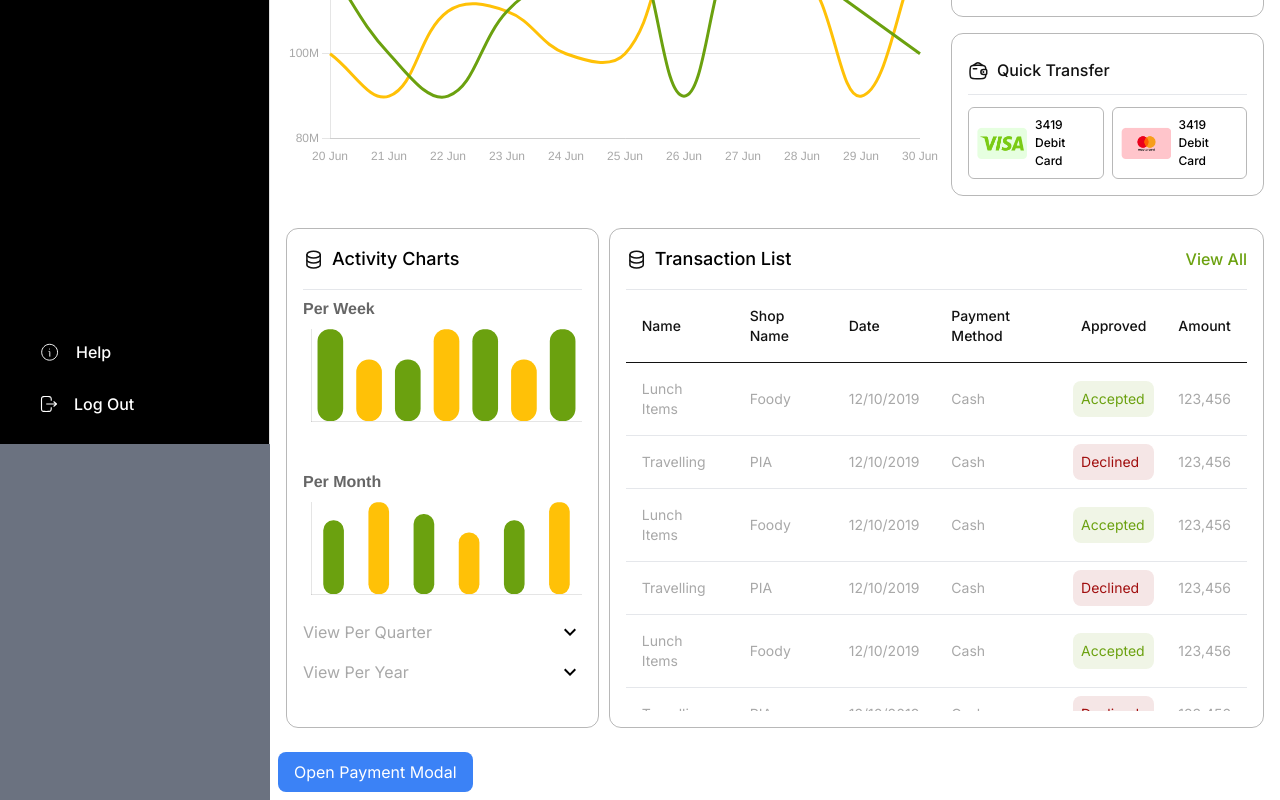
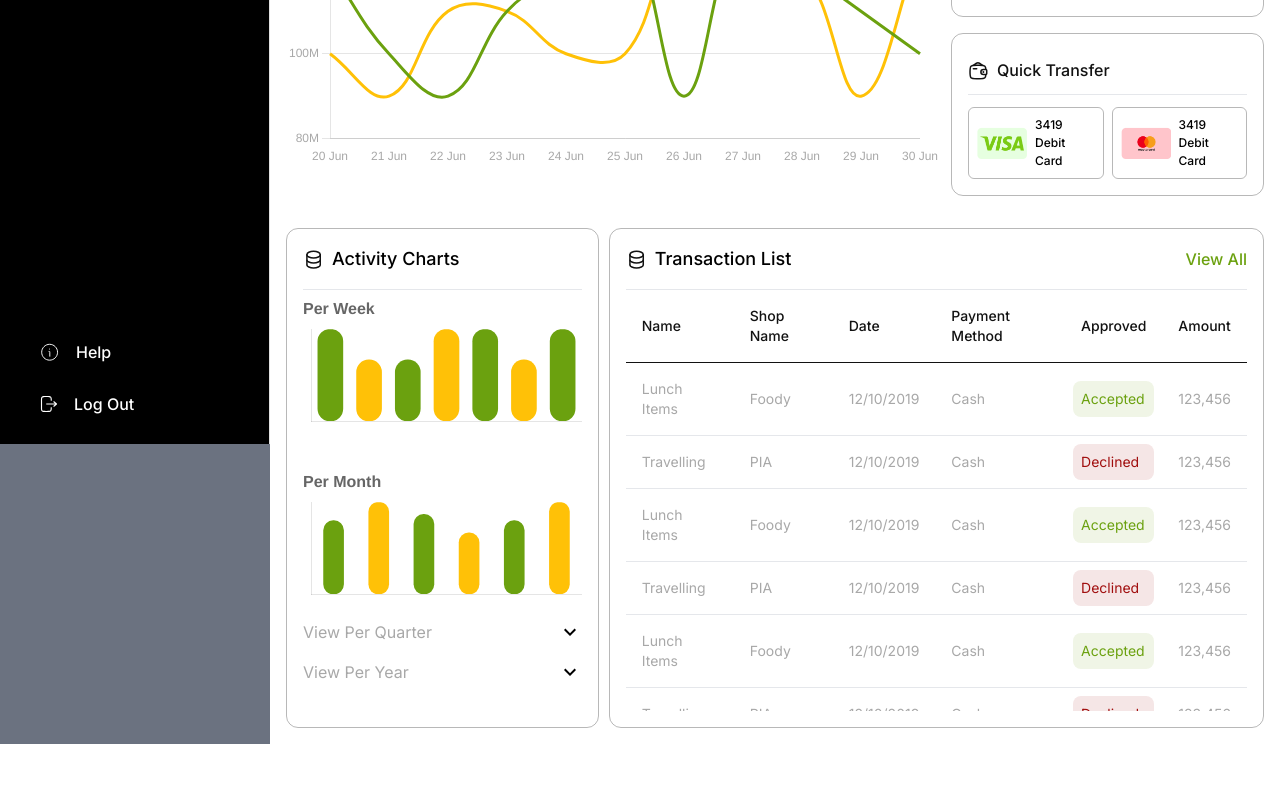
Before and after one commit to sahil-khan-s/ERP-S, a Next.js app: page /dashboard/transcationManagment in a window 1280 px wide. Shown: the part 356-1156 px from the top of the page. After the commit the page ends 1100 px from the top, so only its background shows below. Built offline with nearby package versions, Linux system fonts and the light colour scheme; no server answers.

Commit message:
Ui Fixes

```diff
--- a/app/dashboard/components/TransactionManagement/PaymentModal.tsx
+++ b/app/dashboard/components/TransactionManagement/PaymentModal.tsx
@@ -1,4 +1,4 @@
-'use client'
+"use client";
 
 import React from "react";
 import { Modal, Box, Typography } from "@mui/material";
--- a/app/dashboard/transcationManagment/page.tsx
+++ b/app/dashboard/transcationManagment/page.tsx
@@ -20,10 +20,6 @@ import PaymentModal from "../components/TransactionManagement/PaymentModal";
 import { useState } from "react";
 
 export default function Transcation() {
-  const [open, setOpen] = useState<boolean>(false);
-
-  const handleOpen = () => setOpen(true);
-  const handleClose = () => setOpen(false);
 
   return (
     <>
@@ -112,15 +108,6 @@ export default function Transcation() {
           </div>
         </div>
       </section>
-      <div className="p-2 bg-white">
-        <button
-          onClick={handleOpen}
-          className="bg-blue-500 text-white py-2 px-4 rounded-lg"
-        >
-          Open Payment Modal
-        </button>
-        <PaymentModal open={open} handleClose={handleClose} />
-      </div>
     </>
   );
 }
```
Also changed, not shown: app/dashboard/layout.tsx (+4 -8 lines), app/dashboard/components/common/nav.tsx (line endings or trailing spaces).
